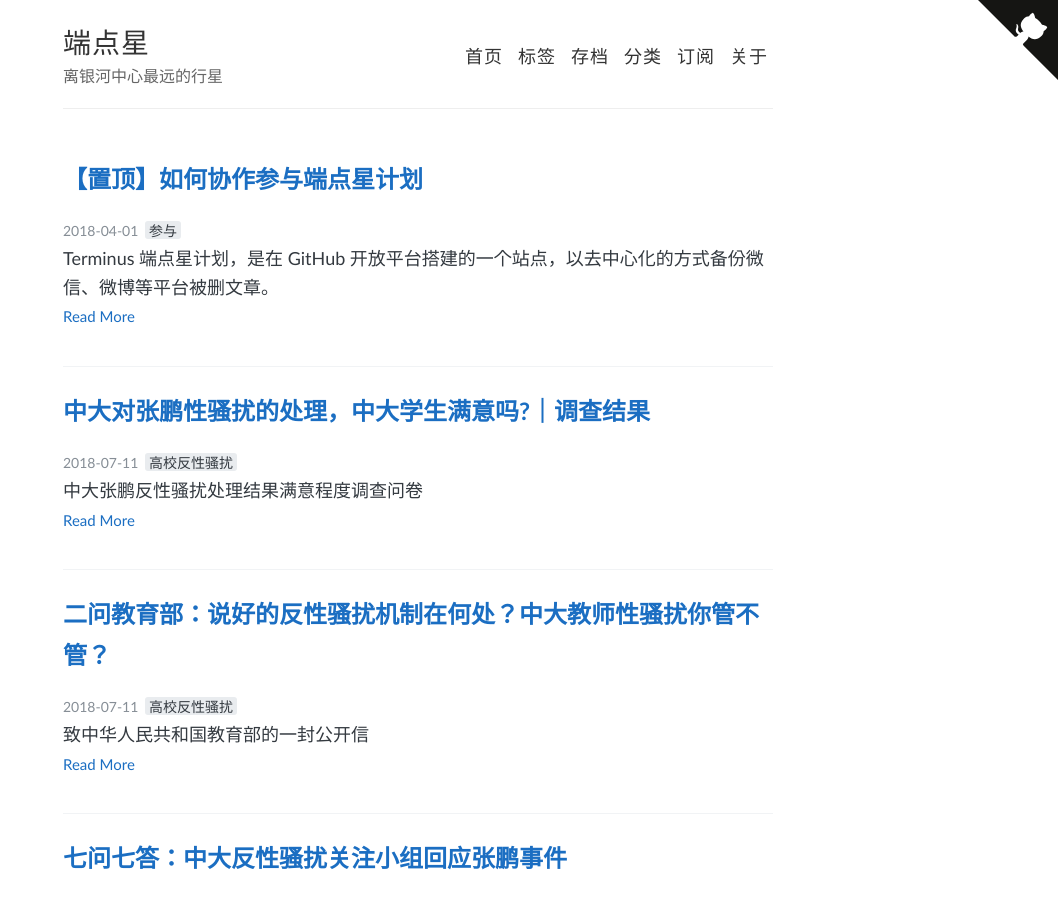
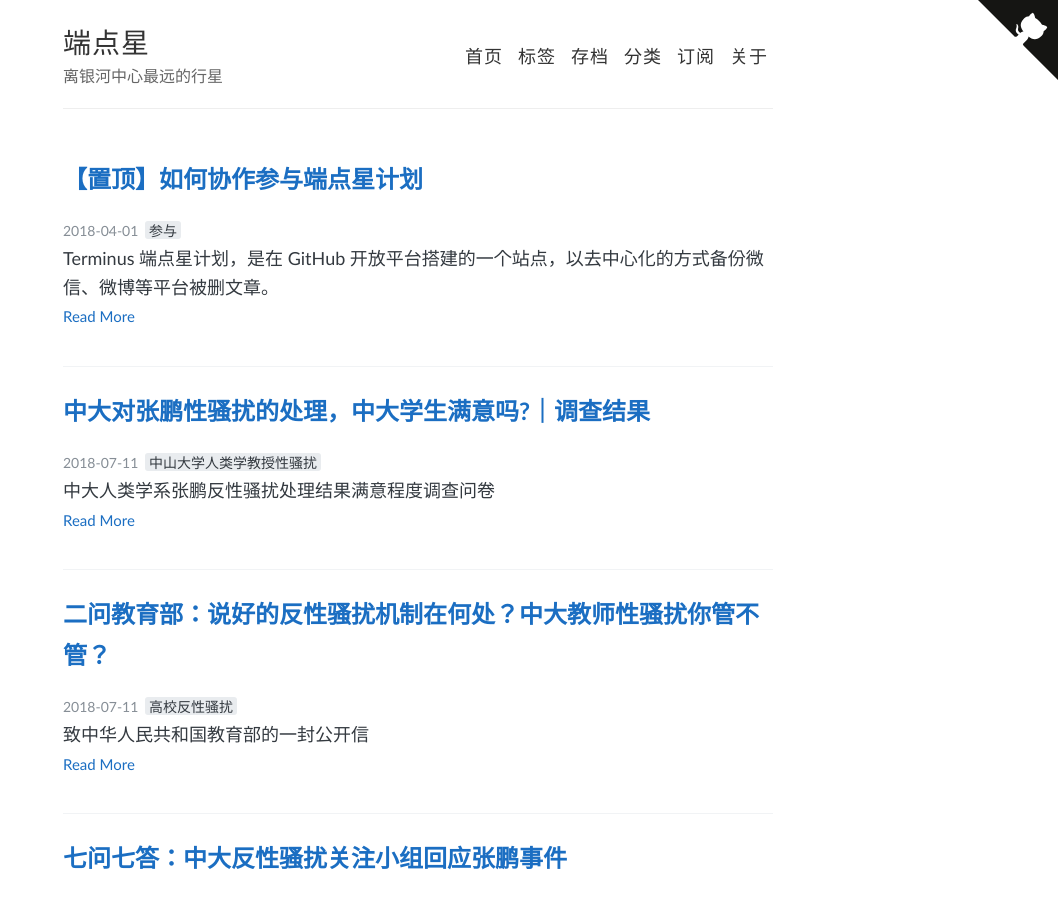
Before and after one commit to Terminus2049/Terminus2049.github.io, a Jekyll site: the page built from index.html, in a window 1280 px wide and 900 px high. Shown: the whole window, without its empty margins (222-1280 px from the left). Built offline with Jekyll 4.4.1, drawn with Linux system fonts in a browser that asks for light colours; the list of posts is cut into pages by our own code.

Commit message:
处理满意度调查

```diff
--- a/_posts/2018-07-11-SYSU-survey-result.md
+++ b/_posts/2018-07-11-SYSU-survey-result.md
@@ -8,23 +8,26 @@ date:   2018-07-11
 
 categories: Archive
 
-tags: 高校反性骚扰
+tags: 中山大学人类学教授性骚扰
 
-description: 中大张鹏反性骚扰处理结果满意程度调查问卷
+description: 中大人类学系张鹏反性骚扰处理结果满意程度调查问卷
 
 ---
 
-原文：~~[中大对张鹏性骚扰的处理，中大学生满意吗?｜调查结果](https://mp.weixin.qq.com/s/GGCX3zLGlZitbOh7mLhwHw)~~
+原文：~~[中大对张鹏性骚扰的处理，中大学生满意吗?|调查结果](https://mp.weixin.qq.com/s/GGCX3zLGlZitbOh7mLhwHw)~~
 
 ---
 
-## 中大对张鹏性骚扰的处理，中大学生满意吗?｜调查结果
 
 **作者：张累累**
 
 *前言：发布此文章的原公众号已被封号，请加文后张累累的微信号。*
 
-2018年7月10号，在强大的公众压力和呼声之下，中山大学终于回应了对于性骚扰学生的张鹏的处置结果，大致内容是：1. 决定给予张鹏警告处分（政纪）;  2. 对张鹏作出停课处理，停止其任教资格，取消其硕士生、博士生指导教师资格;  3. 终止与其的“长江学者奖励计划”聘任合同，并报请主管部门，取消其“长江学者奖励计划”青年学者称号。
+2018年7月10号，在强大的公众压力和呼声之下，中山大学终于回应了对于性骚扰学生的张鹏的处置结果，大致内容是：
+
+1. 决定给予张鹏警告处分（政纪）;
+2. 对张鹏作出停课处理，停止其任教资格，取消其硕士生、博士生指导教师资格;
+3. 终止与其的“长江学者奖励计划”聘任合同，并报请主管部门，取消其“长江学者奖励计划”青年学者称号。
 
 那么，在这个过程当中一直在前头保持抗争和发声，突破删帖封锁的中大学子是否对这个结果满意呢？
 
```
